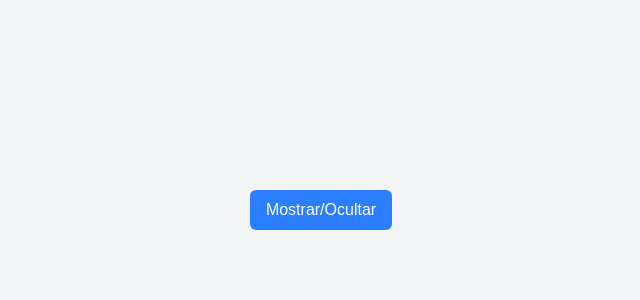
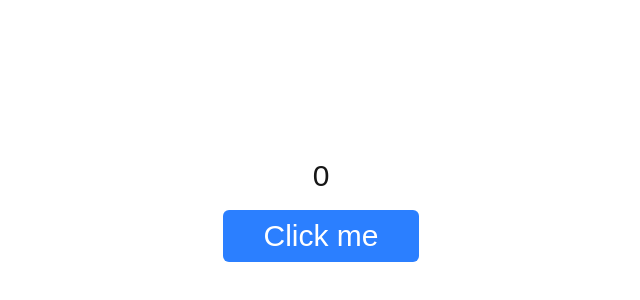
Before and after one commit to joaodlouro/learning-react, a Next.js app in the folder react-projeto/: page / in a window 1280 px wide. Shown: the part 190-490 px from the top of the page, without its empty margins (319-959 px from the left). Built offline with nearby package versions, Linux system fonts and the light colour scheme.

Commit message:
etCount(count + 2);

```diff
--- a/react-projeto/src/app/page.tsx
+++ b/react-projeto/src/app/page.tsx
@@ -1,32 +1,27 @@
 "use client"
 
-import { useState } from 'react';
-import React from 'react';
-import "./globals.css";
+ import { useState } from "react";
+ import "./globals.css";
 
-const Page = () => {
-  const [showSecret, setShowSecret] = useState(false);
+ const Page = () => {
+  const [count, setCount] = useState(0);
 
-  const handleClickButton = () => {
-    setShowSecret(!showSecret);
+  const handleBtnClick = () => {
+    setCount(count + 2);
   };
 
+
   return (
-    <div className="flex flex-col items-center justify-center min-h-screen bg-gray-100 text-gray-800">
-      <button
-        onClick={handleClickButton}
-        className="px-4 py-2 bg-blue-500 text-white rounded-md hover:bg-blue-600 transition-colors"
-      >
-        Mostrar/Ocultar
-      </button>
+  <div className="w-screen h-screen flex flex-col items-center justify-center text-3xl">
+    <p>{count}</p>
 
-      {showSecret &&
-        <div className="bg-yellow-100 border-l-4 border-yellow-500 text-yellow-700 p-4 mb-4">
-          aquiiii
-        </div>
-      }
-    </div>
-  );
-}
+    <button
+      onClick={handleBtnClick}
+      className="bg-blue-500 text-white px-10 py-2 rounded-md hover:bg-blue-600 transition-colors mt-4"
+    >
+      Click me
+    </button>
+  </div>
+)}
 
 export default Page;
```
